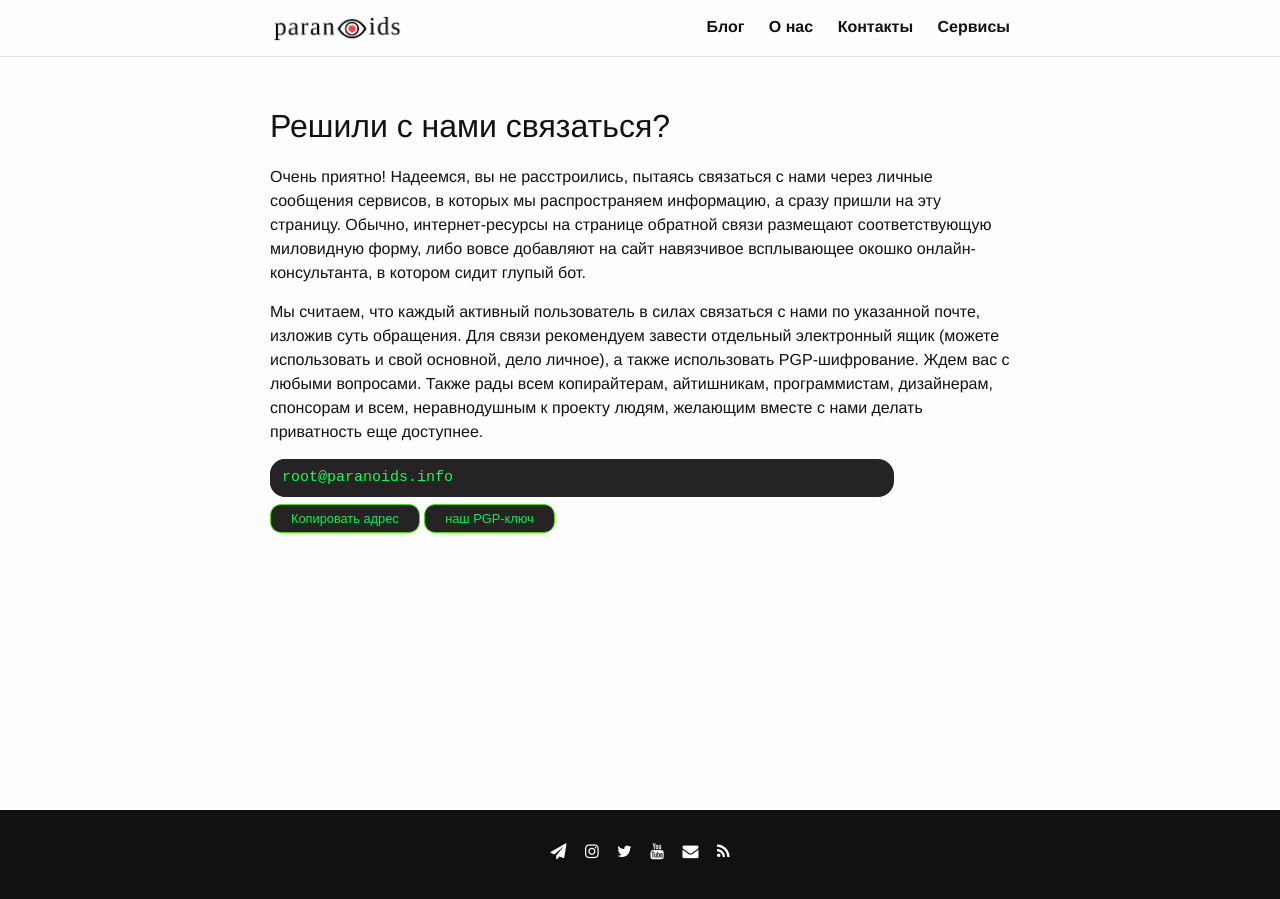
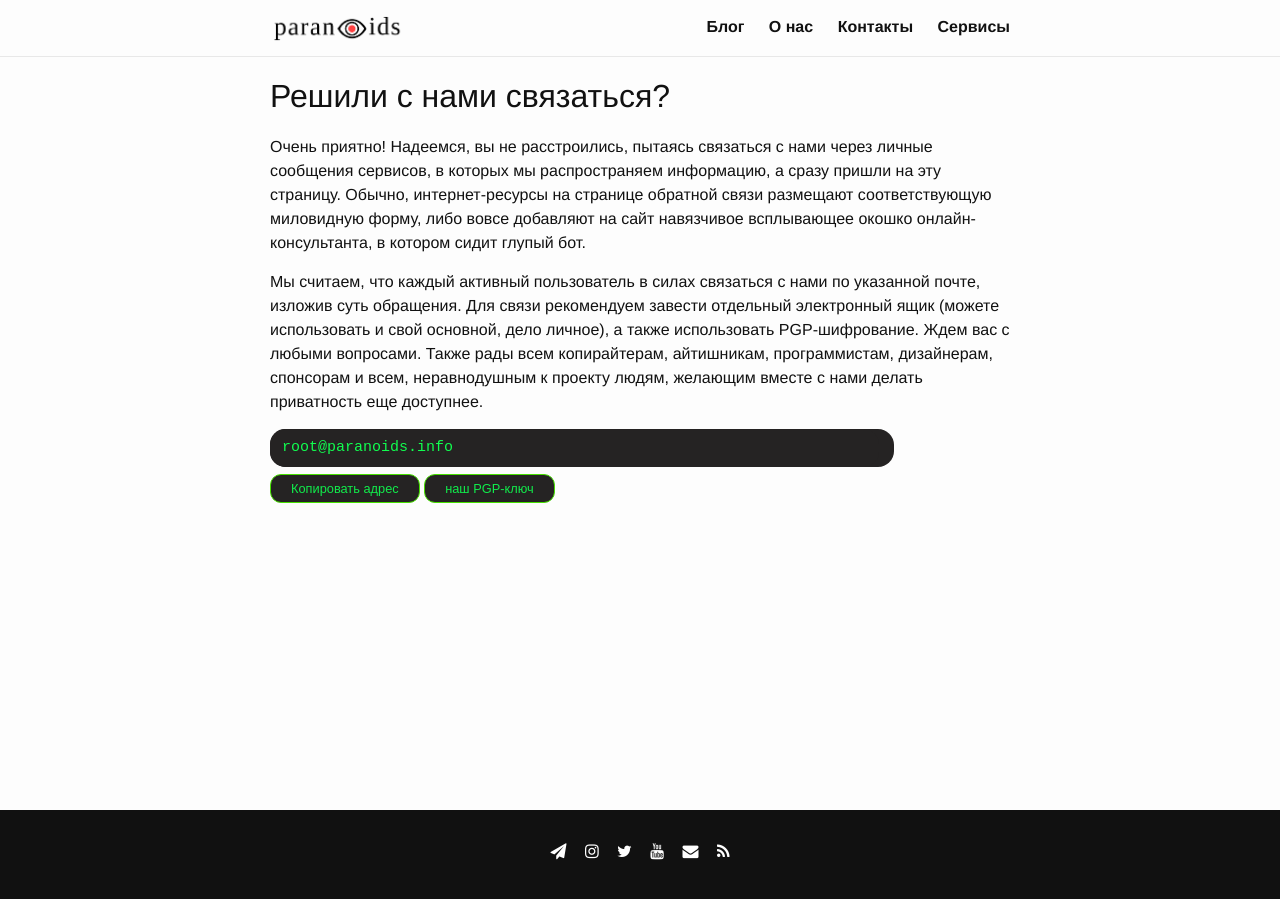
Before and after one commit to 2b7E1n6D0e5R7/2b7E1n6D0e5R7.github.io, a Jekyll site: the page built from _pages/contact.md, in a window 1280 px wide. Built offline with Jekyll 4.4.1, drawn with Linux system fonts in a browser that asks for light colours.

Commit message:
Update _layout.scss

```diff
--- a/_sass/minimaless/_layout.scss
+++ b/_sass/minimaless/_layout.scss
@@ -3,7 +3,7 @@
  */
 
 .h-title {
-  margin-top: -15px;
+  margin-top: -15px !important;
 }
 
 .border-pic {
```
